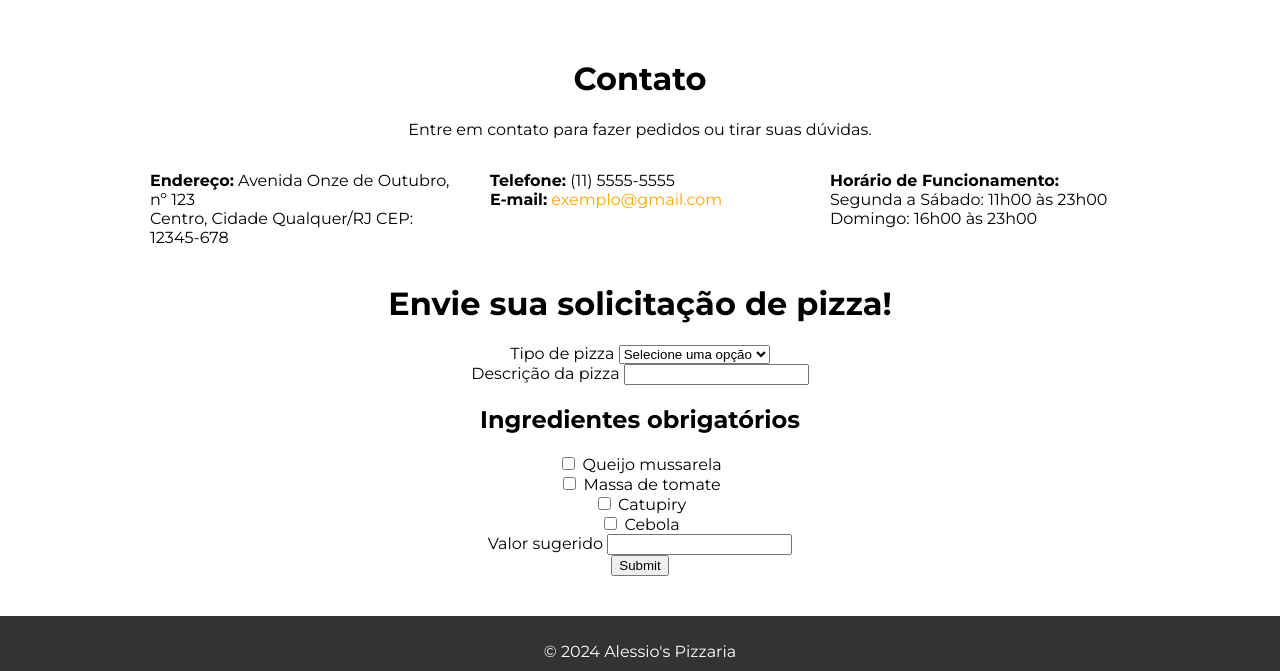
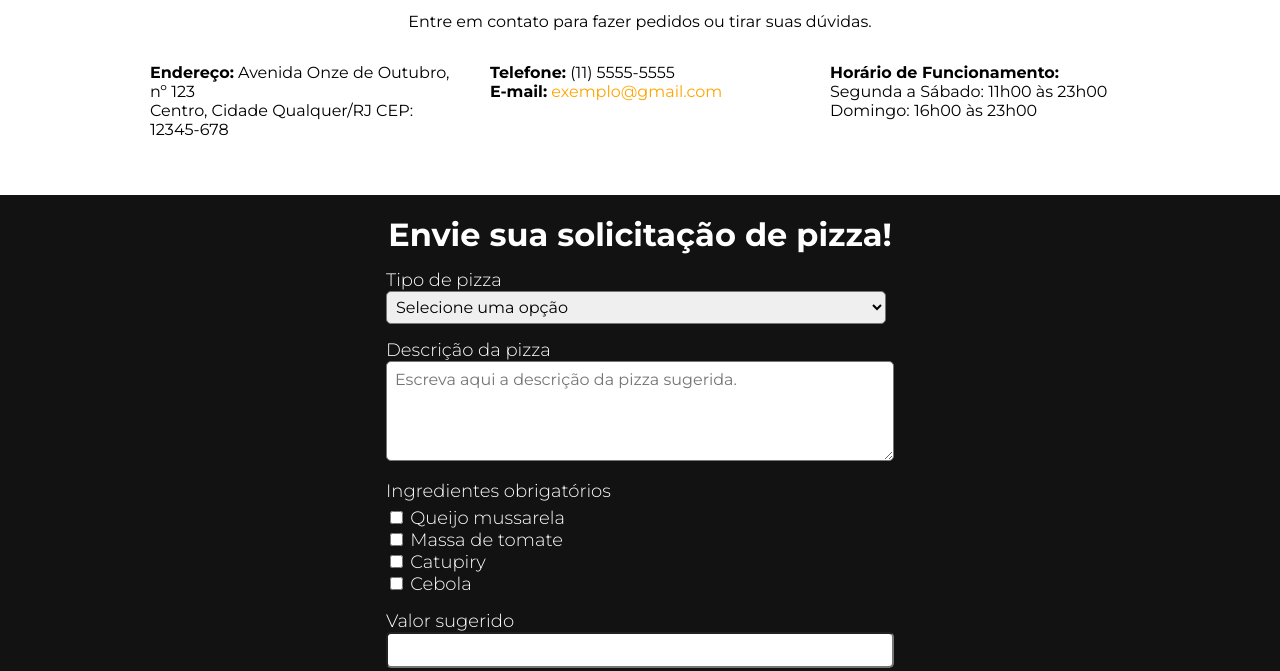
Before and after one commit to Taynara9304/web, a plain HTML site: page aula06_Pizzaria/index.html in a window 1280 px wide. Shown: the part 1383-2054 px from the top of the page. Drawn offline with nearby package versions, Linux system fonts and the light colour scheme.

Commit message:
implementação da área de sugestão de pizza

```diff
--- a/aula06_Pizzaria/index.css
+++ b/aula06_Pizzaria/index.css
@@ -2,6 +2,10 @@ html, body {
     margin: 0;
     padding: 0;
     font-family: "Montserrat";
+}
+
+h1, h2 {
+    margin: 0px;
 }
 
 header {
@@ -165,6 +169,64 @@ ul li a:hover {
     text-decoration: underline;
 }
 
+.sugestao-pizza {
+    background-color: rgb(18, 18, 18);
+    color: white;
+    padding: 20px 0px 25px 0px;
+    display: flex;
+    flex-direction: column;
+    align-items: center;
+}
+
+label, h2 {
+    font-size: 18px;
+    font-weight: 300;
+    margin-bottom: 5px;
+}
+
+.elemento-formulario {
+    margin: 15px;
+}
+
+#tipo-pizza {
+    padding: 5px;
+    width: 500px;
+    border-radius: 5px;
+    font-family: "Montserrat";
+    font-size: 16px;
+}
+
+#descricao-pizza {
+    width: 500px;
+    height: 100px;
+    border-radius: 5px;
+    font-family: "Montserrat";
+    font-size: 16px;
+}
+
+#valor-sugerido {
+    width: 500px;
+    height: 30px;
+    border-radius: 5px;
+    font-family: "Montserrat";
+}
+
+.botao {
+    font-family: "Montserrat";
+    color: white;
+    font-weight: 400;
+    font-size: 16px;
+    background-color: rgb(13, 13, 117);
+    padding: 10px 20px;
+    border-radius: 5px;
+    border: none;
+}
+
+.botao-enviar {
+    display: flex;
+    justify-content: center;
+}
+
 footer {
     background-color: #333333;
     padding: 10px;
--- a/aula06_Pizzaria/index.html
+++ b/aula06_Pizzaria/index.html
@@ -101,21 +101,35 @@
                     </p>
                 </div>
             </div>
+        </div>
 
         <div class="sugestao-pizza">
             <h1>Envie sua solicitação de pizza!</h1>
 
+            <div class="formulario">
                 <form>
-                    <label for="tipo-pizza">Tipo de pizza</label>
+                    <div class="elemento-formulario">
+                        <label for="tipo-pizza">Tipo de pizza</label> <br>
                         <select name="tipo-pizza" id="tipo-pizza">
                             <option value="escolha-tipo" selected>Selecione uma opção</option>
                             <option value="tipo-doce">Pizza doce</option>
                             <option value="tipo-salgada">Pizza salgada</option>
+                            <option value="tipo-mista">Pizza mista</option>
                         </select> <br>
+                    </div>
 
-                    <label for="">Descrição da pizza</label>
-                    <input type="text" name="tipo-pizza" id="tipo-pizza"> <br>
+                    <div class="elemento-formulario">
+                        <label for="descricao-pizza">Descrição da pizza</label> <br>
+                        <textarea
+                            name="descricao-pizza"
+                            id="descricao-pizza"
+                            placeholder="Escreva aqui a descrição da pizza sugerida."
+                            rows="4"
+                            wrap="soft"
+                            style="width: 100%; padding: 8px; box-sizing: border-box;"></textarea> <br>
+                    </div>
 
+                    <div class="elemento-formulario">
                         <h2>Ingredientes obrigatórios</h2>
                         <input type="checkbox" name="ingredientes" id="queijo-mussarela">
                         <label for="queijo-mussarela">Queijo mussarela</label><br>
@@ -125,13 +139,17 @@
                         <label for="catupiry">Catupiry</label><br>
                         <input type="checkbox" name="ingredientes" id="cebola">
                         <label for="cebola">Cebola</label><br>
+                    </div>
 
-                    <label for="valor-sugerido">Valor sugerido</label>
+                    <div class="elemento-formulario">
+                        <label for="valor-sugerido">Valor sugerido</label> <br>
                         <input type="number" name="valor-sugerido" id="valor-sugerido" min="1"> <br>
+                    </div>
 
-                    <input type="submit" value="Submit">
+                    <div class="botao-enviar"><input class="botao" type="submit" value="Enviar"></div>
                 </form>
             </div>
+
         </div>
     </main>
 
```
Lines whose indentation alone changed are shown as unchanged.
